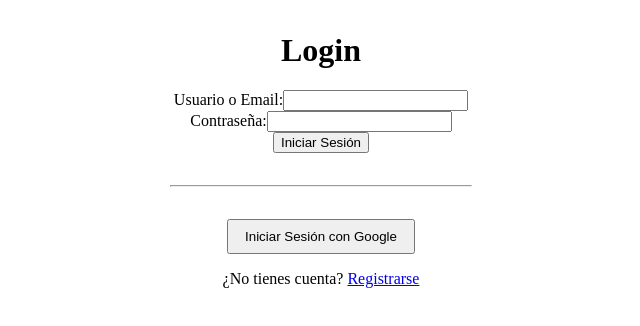
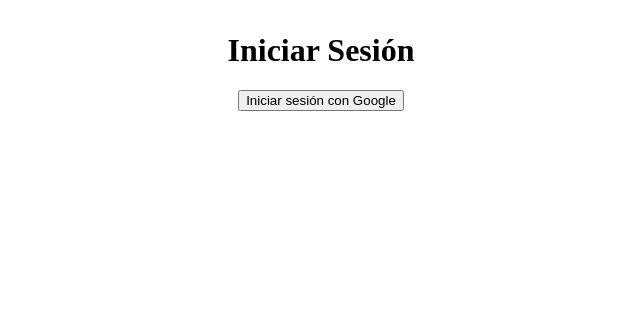
Before and after one commit to vatojuan/plataforma-empleo, a Next.js app: page /login in a window 1280 px wide. Shown: the top 326 px of the page, without its empty margins (319-959 px from the left). Built offline with nearby package versions, Linux system fonts and the light colour scheme.

Commit message:
Actualiza flujo de autenticación con NextAuth y redirecciones

```diff
--- a/lib/prisma.js
+++ b/lib/prisma.js
@@ -6,7 +6,6 @@ let prisma;
 if (process.env.NODE_ENV === "production") {
   prisma = new PrismaClient();
 } else {
-  // En desarrollo, usa una instancia global para evitar problemas con hot reloading
   if (!global.prisma) {
     global.prisma = new PrismaClient();
   }
--- a/pages/api/auth/[...nextauth].js
+++ b/pages/api/auth/[...nextauth].js
@@ -1,3 +1,4 @@
+// pages/api/auth/[...nextauth].js
 import NextAuth from "next-auth";
 import CredentialsProvider from "next-auth/providers/credentials";
 import GoogleProvider from "next-auth/providers/google";
@@ -46,12 +47,13 @@ export default NextAuth({
               data: {
                 email: user.email,
                 name: user.name,
-                role: null, // Queda sin rol para que se seleccione después
+                role: null, // El usuario deberá seleccionar su rol posteriormente
                 confirmed: true,
                 googleId: profile.sub,
               },
             });
           }
+          // Usa el ID autoincremental de la base de datos para la sesión
           user.id = existingUser.id.toString();
         } catch (error) {
           console.error("Error en signIn (Google):", error);
@@ -83,7 +85,7 @@ export default NextAuth({
       session.user.email = token.email || "";
       return session;
     }
-    // NOTA: No definimos el callback "redirect" aquí para usar el comportamiento por defecto.
+    // No definimos un callback redirect personalizado para usar el comportamiento por defecto.
   },
   pages: {
     signIn: "/login",
--- a/pages/auth/error.js
+++ b/pages/auth/error.js
@@ -1,3 +1,4 @@
+// pages/auth/error.js
 import Link from "next/link";
 
 export default function AuthError() {
--- a/pages/login.js
+++ b/pages/login.js
@@ -1,65 +1,16 @@
-import { useState } from "react";
+// pages/login.js
 import { signIn } from "next-auth/react";
-import { useRouter } from "next/router";
-import Link from "next/link";
 
 export default function Login() {
-  const [username, setUsername] = useState("");
-  const [password, setPassword] = useState("");
-  const router = useRouter();
-
-  const handleCredentialsSubmit = async (e) => {
-    e.preventDefault();
-    const result = await signIn("credentials", {
-      redirect: false,
-      username,  // si usas email en lugar de username, cambia el nombre de la propiedad
-      password,
-    });
-    if (result?.ok) {
-      router.push("/dashboard");
-    } else {
-      alert("Error al iniciar sesión con credenciales");
-    }
-  };
-
-  const handleGoogleSignIn = async () => {
-    // signIn con "google" llamará a GoogleProvider en NextAuth.
-    await signIn("google", { callbackUrl: "/dashboard" });
+  const handleGoogleLogin = () => {
+    signIn("google", { callbackUrl: "/dashboard" });
   };
 
   return (
     <div style={{ textAlign: "center", marginTop: "2rem" }}>
-      <h1>Login</h1>
-      {/* Formulario para inicio de sesión con credenciales */}
-      <form onSubmit={handleCredentialsSubmit}>
-        <div>
-          <label>Usuario o Email:</label>
-          <input
-            type="text"
-            value={username}
-            onChange={(e) => setUsername(e.target.value)}
-            required
-          />
-        </div>
-        <div>
-          <label>Contraseña:</label>
-          <input
-            type="password"
-            value={password}
-            onChange={(e) => setPassword(e.target.value)}
-            required
-          />
-        </div>
-        <button type="submit">Iniciar Sesión</button>
-      </form>
-      <hr style={{ margin: "2rem auto", maxWidth: "300px" }} />
-      {/* Botón para inicio de sesión con Google */}
-      <button onClick={handleGoogleSignIn} style={{ padding: "0.5rem 1rem" }}>
-        Iniciar Sesión con Google
-      </button>
-      <p style={{ marginTop: "1rem" }}>
-        ¿No tienes cuenta? <Link href="/register">Registrarse</Link>
-      </p>
+      <h1>Iniciar Sesión</h1>
+      <button onClick={handleGoogleLogin}>Iniciar sesión con Google</button>
+      {/* Aquí puedes agregar el formulario para iniciar sesión con credenciales */}
     </div>
   );
 }
```
Also changed, not shown: pages/dashboard.js (+6 -9 lines), pages/index.js (+18 -20 lines), pages/select-role.js (+8 -21 lines), 1 other file (tests, documents, lock files or other folders).
